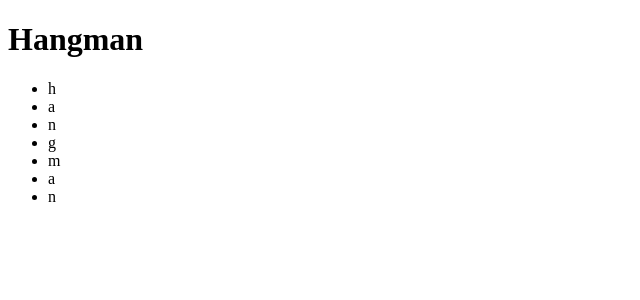
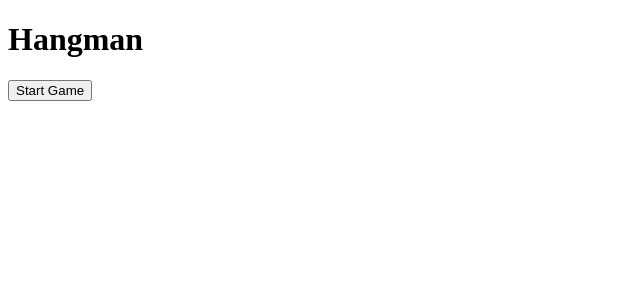
Before and after one commit to easton-gorishek/hangman-app, a React app: page / in a window 1280 px wide. Shown: the top 300 px of the page, without its empty margins (0-640 px from the left). Built offline with nearby package versions, Linux system fonts and the light colour scheme.

Commit message:
receiving init response from server

```diff
--- a/src/components/app/Game.js
+++ b/src/components/app/Game.js
@@ -1,14 +1,29 @@
 import React, { PureComponent } from 'react';
 import Tiles from './Tiles';
+import { startGame } from '../../services/api';
 
 class Game extends PureComponent {
   state = {
-    tiles: ['h', 'a', 'n', 'g', 'm', 'a', 'n']
+    tiles: null
+  };
+
+  init = () => {
+    startGame().then(res => {
+      console.log('RESPONSE', res);
+      this.setState({
+        tiles: res
+      });
+    });
   };
 
   render() {
     return (
-      <Tiles tiles={this.state.tiles}/>
+      <div>
+        <button onClick={this.init}>Start Game</button>
+        {this.state.tiles &&
+          <Tiles tiles={this.state.tiles}/>
+        }
+      </div>
     );
   }
 }
```
